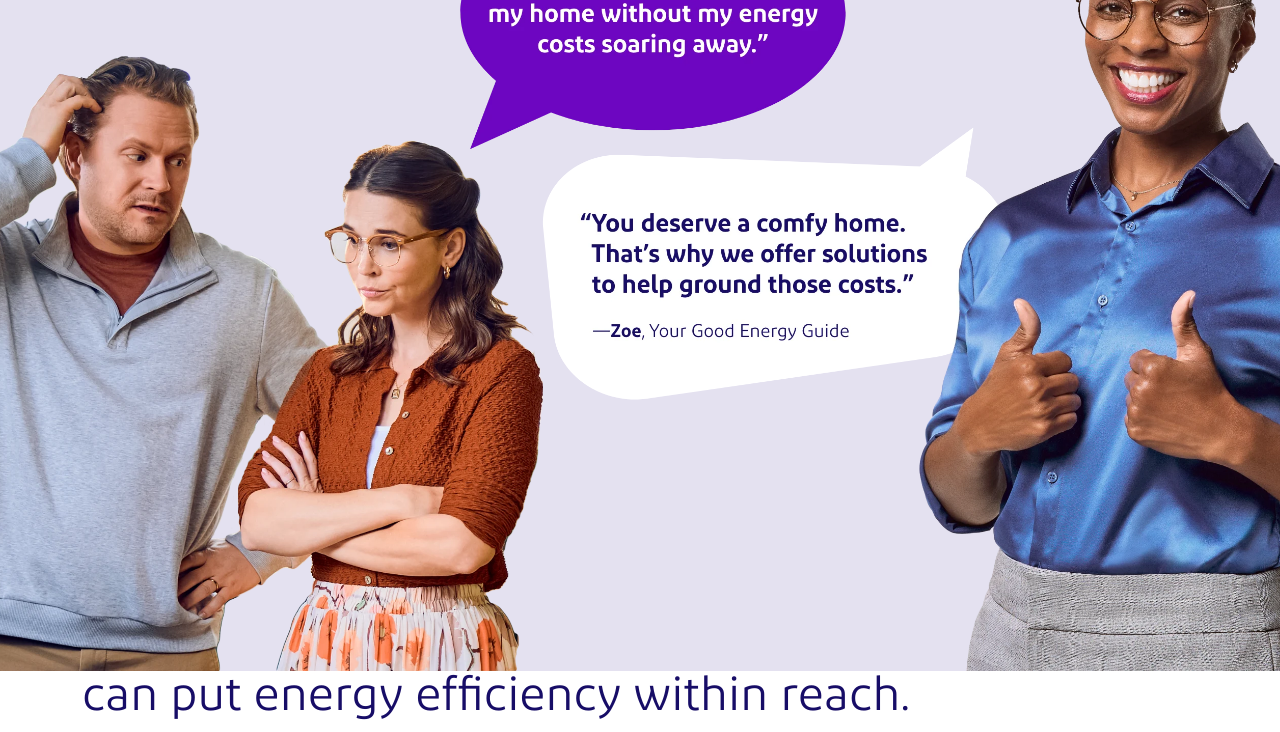
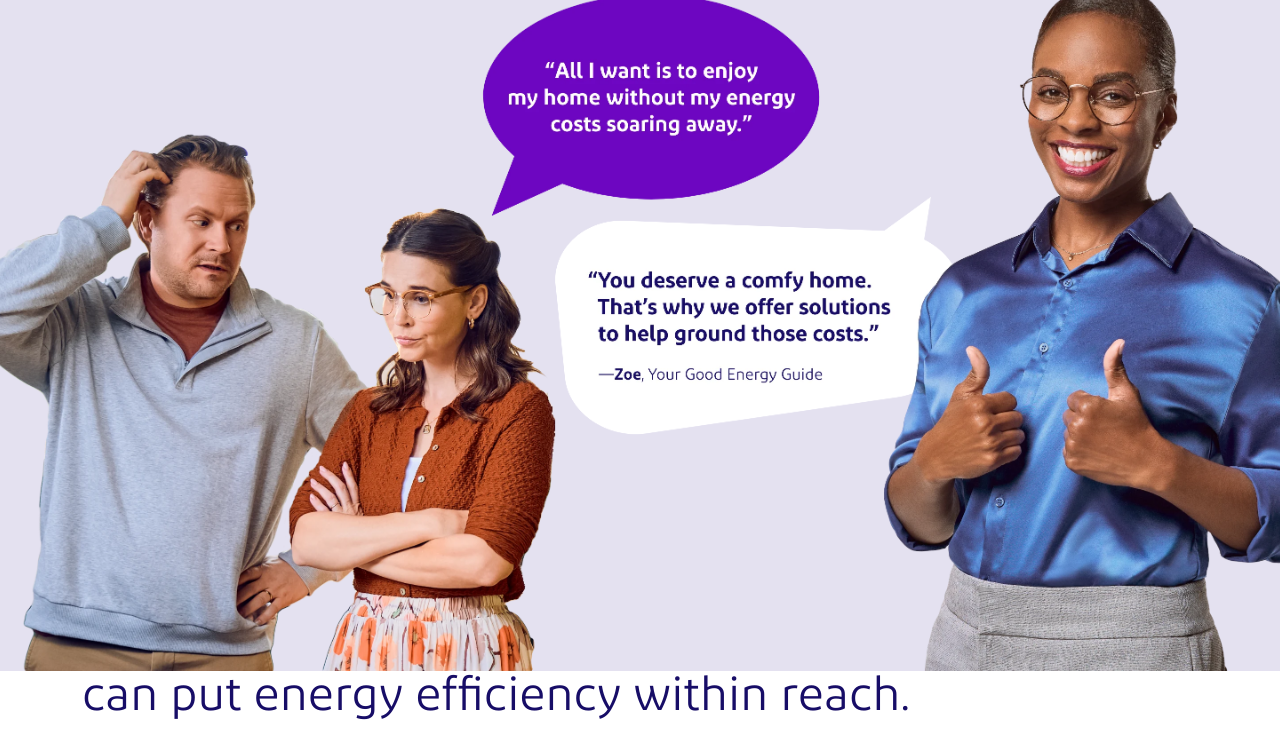
Before and after one commit to kaipengyu/zoe-2, a plain HTML site: page index.html in a window 1280 px wide. Shown: the part 129-861 px from the top of the page. Drawn offline with nearby package versions, Linux system fonts and the light colour scheme; files whose address does not match are found by name.

Commit message:
fix the hero image issue

```diff
--- a/index.html
+++ b/index.html
@@ -22,9 +22,9 @@
         <div class="container-fluid hero-content position-relative">
           <img src="image/dpl_logo.svg" alt="Delmarva Power logo" class="hero-logo position-absolute" />
           <!-- Desktop Hero Image -->
-          <img src="image/hero-desktop.webp" alt="Hero desktop image" class="hero-desktop-img d-none d-md-block" />
+          <img src="image/hero-desktop.webp" alt="A concerned couple stands on the left, with the man scratching his head and the woman crossing her arms. A purple speech bubble reads: All I want is to enjoy my home without my energy costs soaring away. On the right, Zoe, the Good Energy Guide, smiles and gives two thumbs up beside the text: You deserve a comfy home. That’s why we offer solutions to help ground those costs." class="hero-desktop-img d-none d-md-block" />
           <!-- Mobile Hero Image -->
-          <img src="image/hero-mobile.webp" alt="Hero mobile image" class="hero-mobile-img d-block d-md-none" />
+          <img src="image/hero-mobile.webp" alt="Zoe, the Good Energy Guide, smiles and gives two thumbs up while wearing a blue blouse. A purple speech bubble shows a customer’s message: All I want is to enjoy my home without my energy costs soaring away. Below it, Zoe’s message reads: You deserve a cozy, comfy home, and we have solutions to help ground your costs." class="hero-mobile-img d-block d-md-none" />
         </div>
       </header>
 
--- a/style.scss
+++ b/style.scss
@@ -255,6 +255,7 @@ footer {
 .hero-desktop-img {
   width: 130%;
   height: auto;
+  max-height: 100vh;
   max-width: 1600px;
   object-fit: contain;
   object-position: center bottom;
```
Also changed, not shown: css/style.css.
